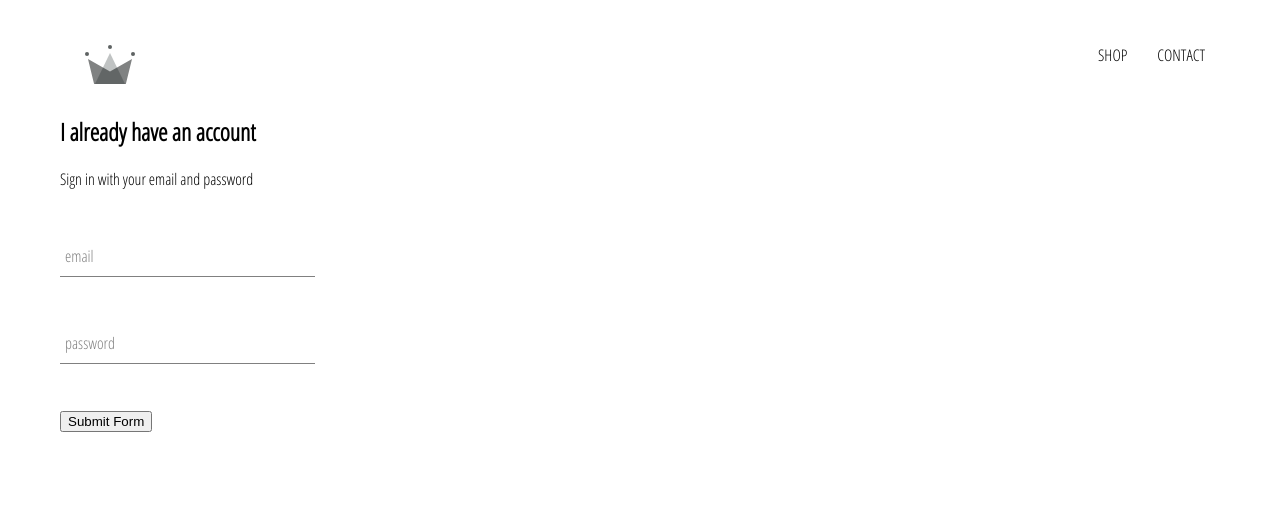
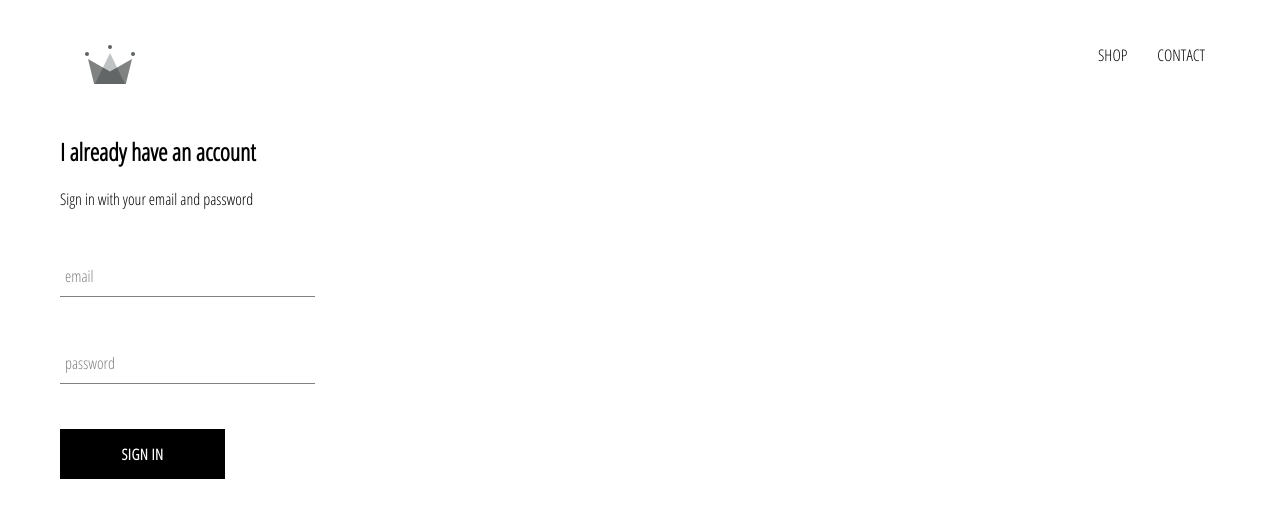
Before and after one commit to imaaduddin/visionary-clothing-ecommerce-website, a React (Create React App) app: page /signin in a window 1280 px wide. Shown: the top 518 px of the page. Built offline with nearby package versions, Linux system fonts and the light colour scheme.

Commit message:
styled the button on sign in page

```diff
--- /dev/null
+++ b/src/components/custom-button/custom-button.component.jsx
@@ -0,0 +1,11 @@
+import React from "react";
+
+import "./custom-button.styles.scss";
+
+const CustomButton = ({ children, ...otherProps }) => (
+  <button className="custom-button" {...otherProps}>
+    {children}
+  </button>
+)
+
+export default CustomButton;
--- /dev/null
+++ b/src/components/custom-button/custom-button.styles.scss
@@ -0,0 +1,22 @@
+.custom-button {
+  min-width: 165px;
+  width: auto;
+  height: 50px;
+  letter-spacing: 0.5px;
+  line-height: 50px;
+  padding: 0 35px 0 35px;
+  font-size: 15px;
+  background-color: black;
+  color: white;
+  text-transform: uppercase;
+  font-family: 'Open Sans Condensed';
+  font-weight: bolder;
+  border: none;
+  cursor: pointer;
+
+  &:hover {
+    background-color: white;
+    color: black;
+    border: 1px solid black;
+  }
+}
--- a/src/components/sign-in/sign-in.component.jsx
+++ b/src/components/sign-in/sign-in.component.jsx
@@ -1,6 +1,8 @@
 import React from "react";
 
 import FormInput from "../../components/form-input/form-input.component";
+
+import CustomButton from "../custom-button/custom-button.component";
 
 import "./sign-in.styles.scss";
 
@@ -36,7 +38,7 @@
         <form onSubmit={this.handleSubmit}>
           <FormInput name="email" type="email" value={this.state.email} handleChange={this.handleChange} label="email" required />
           <FormInput name="password" type="password" value={this.state.email} handleChange={this.handleChange} label="password" required />
-          <input type="submit" value="Submit Form" />
+          <CustomButton type="submit">Sign In</CustomButton>
         </form>
       </div>
     )
--- a/src/components/sign-in/sign-in.styles.scss
+++ b/src/components/sign-in/sign-in.styles.scss
@@ -1,3 +1,9 @@
 .sign-in {
   width: 30vh;
+  display: flex;
+  flex-direction: column;
+
+  .title {
+    margin: 10px 0;
+  }
 }
```
Also changed, not shown: 1 other file (tests, documents, lock files or other folders).
